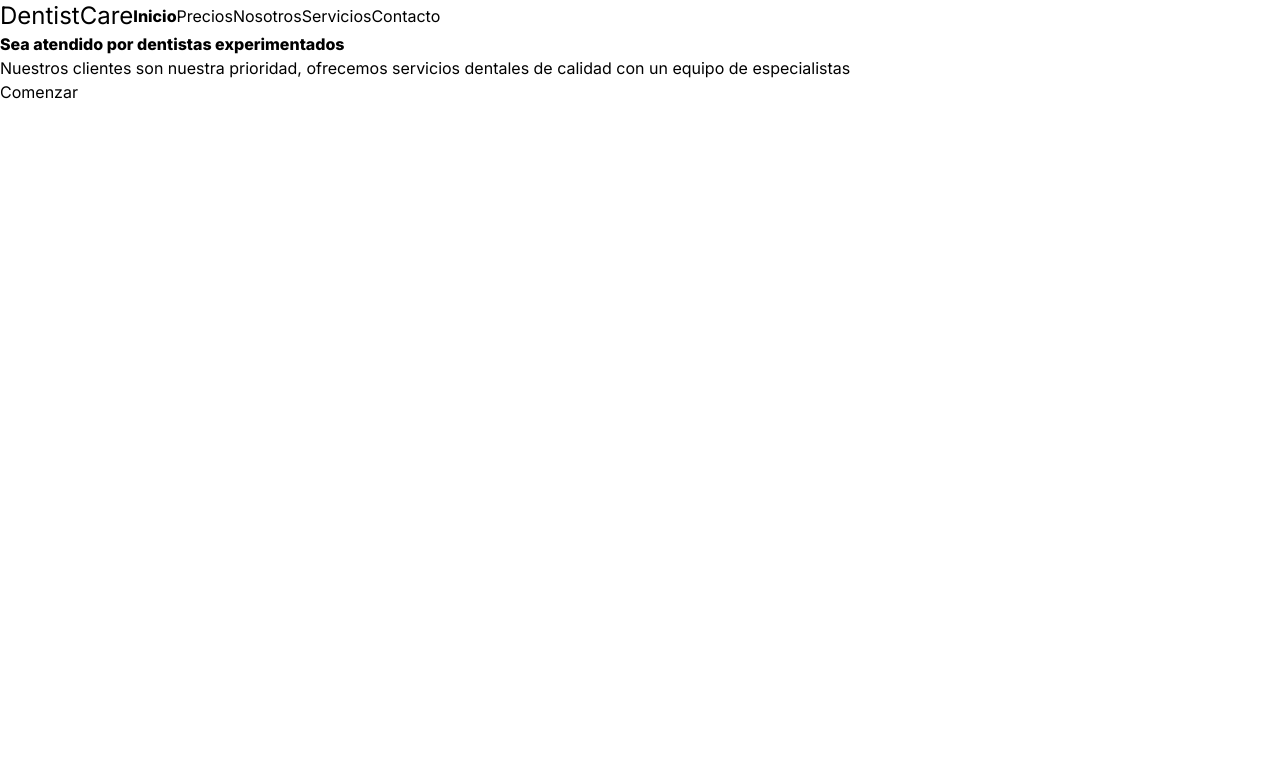
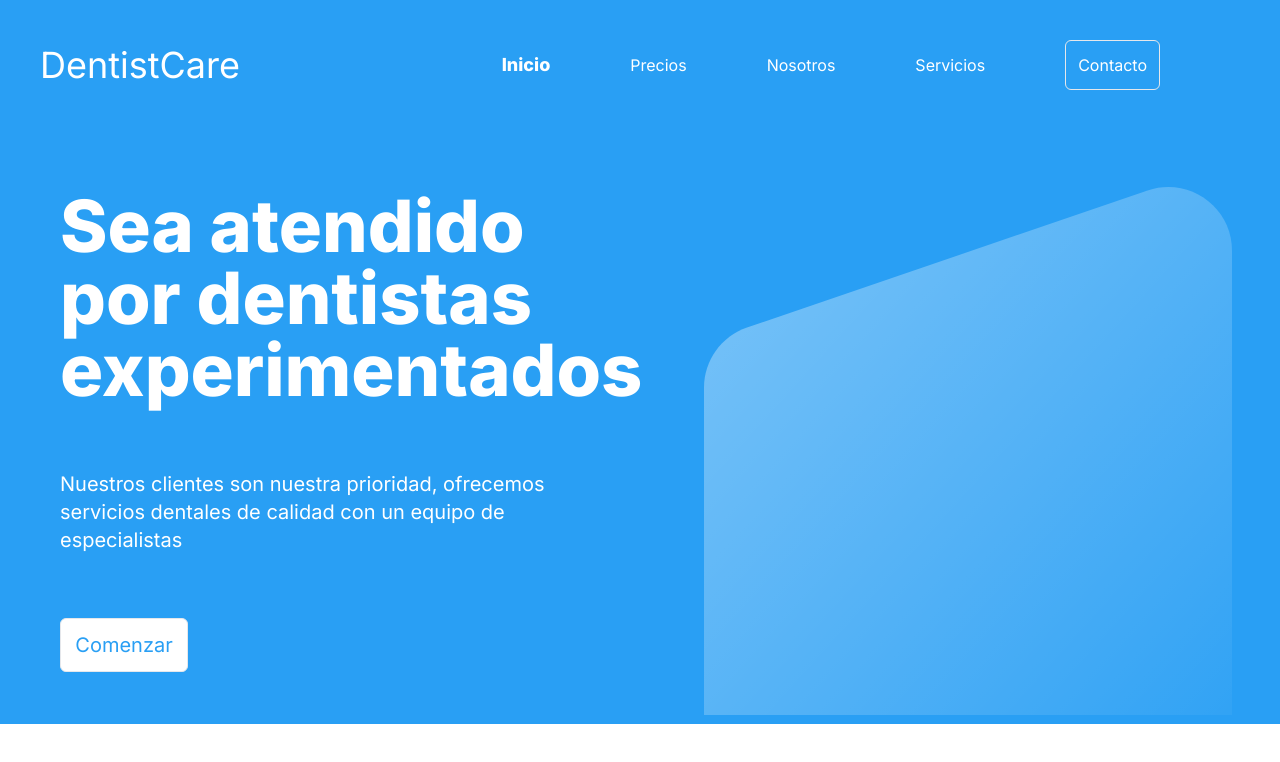
Before and after one commit to AlanHernandez97/DentistCare, a Next.js app: page / in a window 1280 px wide. Shown: the top 762 px of the page. Built offline with nearby package versions, Linux system fonts and the light colour scheme.

Commit message:
Head terminado

```diff
--- a/app/layout.tsx
+++ b/app/layout.tsx
@@ -1,7 +1,7 @@
 import type { Metadata } from "next";
 import { Inter } from "next/font/google";
 import "./globals.css";
-import Navbar from "@/src/Organisms/navbar/Navbar";
+import Navbar from "@/src/components/Organisms/navbar/Navbar";
 
 const inter = Inter({ subsets: ["latin"] });
 
--- a/app/page.tsx
+++ b/app/page.tsx
@@ -1,4 +1,4 @@
-import Head from "@/src/Organisms/head/Head";
+import Head from "@/src/components/Organisms/head/Head";
 
 export default function Home() {
   return (
--- a/src/Organisms/head/Head.tsx
+++ /dev/null
@@ -1,12 +0,0 @@
-import Link from 'next/link'
-
-
-export default function Head() {
-	return (
-		<div className='text-white bg-[#299FF4] flex flex-col gap-6 p-3'>
-			<h1 className='text-3xl font-extrabold'>Sea atendido por dentistas experimentados</h1>
-			<span className='text-xl'>Nuestros clientes son nuestra prioridad, ofrecemos servicios dentales de calidad con un equipo de especialistas</span>
-			<Link href="#" className='flex text-xl border w-32 p-2 mb-10 justify-center'>Comenzar</Link>
-		</div>
-	)
-}
--- a/src/Atoms/DentistLogo.tsx
+++ b/src/components/Atoms/DentistLogo.tsx
@@ -2,6 +2,6 @@ import React from 'react'
 
 export default function DentistLogo() {
 	return (
-		<span className='text-2xl'>DentistCare</span>
+		<span className='text-4xl'>DentistCare</span>
 	)
 }
--- a/src/Atoms/PathLink.tsx
+++ b/src/components/Atoms/PathLink.tsx
@@ -10,6 +10,6 @@ type PathLinkProps = {
 export default function PathLink({ path, text }: PathLinkProps) {
 	const pathname = usePathname()
 	return (
-		<Link className={`hover:underline ${(pathname === path) && 'font-extrabold'}`} href={path}>{text}</Link>
+		<Link className={`hover:underline ${(pathname === path) && 'font-extrabold text-lg'}`} href={path}>{text}</Link>
 	)
 }
--- a/src/Molecules/MoleculeNav.tsx
+++ b/src/components/Molecules/MoleculeNav.tsx
@@ -30,7 +30,7 @@ function MoleculeNav() {
 	return (
 		<nav className='flex justify-between gap-10 p-10 bg-[#299FF4] text-white items-center'>
 			<DentistLogo />
-			<div className='flex gap-20 items-center'>
+			<div className='flex mr-20 gap-20 items-center'>
 				{
 					navItems.map(item => (
 
--- /dev/null
+++ b/src/components/Organisms/head/Head.tsx
@@ -0,0 +1,20 @@
+import Link from 'next/link'
+
+
+export default function Head() {
+	return (
+		<div className=' flex text-white bg-[#299FF4] p-12 pb-0 gap-10 items-center'>
+			<div className='flex flex-col gap-16 p-3 w-1/2 mr-6'>
+				<h1 className='text-7xl font-extrabold'>Sea atendido por dentistas experimentados</h1>
+				<span className='text-xl'>Nuestros clientes son nuestra prioridad, ofrecemos servicios dentales de calidad con un equipo de especialistas</span>
+				<Link
+					href="#"
+					className='flex text-xl border border-solid w-32 p-3 mb-10 justify-center bg-white text-[#299FF4] rounded-md'
+				>Comenzar</Link>
+			</div>
+			<div>
+				<img className='mr-2' src="./Rectangle.svg" alt="HealthyCare" />
+			</div>
+		</div>
+	)
+}
--- a/src/Organisms/navbar/Navbar.tsx
+++ b/src/components/Organisms/navbar/Navbar.tsx
@@ -1,4 +1,4 @@
-import MoleculeNav from '@/src/Molecules/MoleculeNav'
+import MoleculeNav from '@/src/components/Molecules/MoleculeNav'
 import React from 'react'
 
 function Navbar() {
--- a/tailwind.config.ts
+++ b/tailwind.config.ts
@@ -2,7 +2,7 @@ import type { Config } from "tailwindcss";
 
 const config: Config = {
   content: [
-    "./atomic/**/*.{js,ts,jsx,tsx}",
+    "./src/**/*.{js,ts,jsx,tsx}",
     "./pages/**/*.{js,ts,jsx,tsx,mdx}",
     "./components/**/*.{js,ts,jsx,tsx,mdx}",
     "./app/**/*.{js,ts,jsx,tsx,mdx}",
```
Also changed, not shown: public/HealthyCare.svg (added), src/components/Atoms/LinkButton.tsx (renamed from src/Atoms/LinkButton.tsx).
